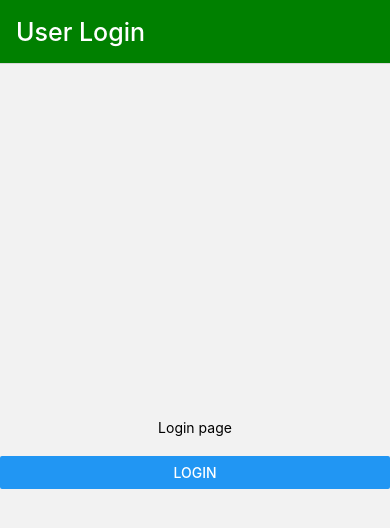
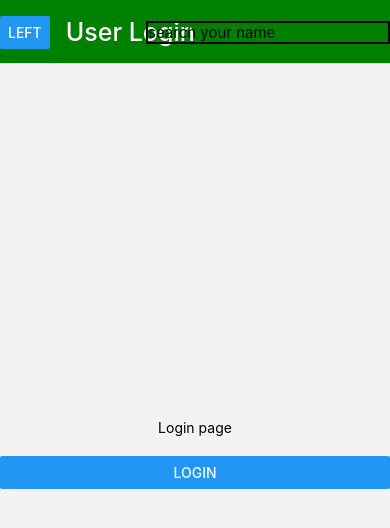
Before and after one commit to deep1524/ReactNative, a React Native app: screen / in a window 390 px wide. Shown: the top 528 px of the page. Built offline with nearby package versions, Linux system fonts and the light colour scheme.

Commit message:
stack navigation search and button component

```diff
--- /dev/null
+++ b/components/Page/Search.jsx
@@ -0,0 +1,10 @@
+import React from 'react'
+import { TextInput } from 'react-native'
+
+const Search = () => {
+  return (
+    <TextInput placeholder='search your name' style={{fontSize:15,borderColor:"black",borderWidth:2}}/>
+  )
+}
+
+export default Search;
--- a/components/Stack_Naviagation.jsx
+++ b/components/Stack_Naviagation.jsx
@@ -1,12 +1,17 @@
 import React from 'react';
-import {Text, View} from 'react-native';
+import {Alert, Button, Text, View} from 'react-native';
 import {NavigationContainer} from '@react-navigation/native';
 import {createNativeStackNavigator} from '@react-navigation/native-stack';
 import Home from './Page/Home';
 import Login from './Page/Login';
+import Search from './Page/Search';
 const Stack = createNativeStackNavigator();
 
 const Stack_Naviagation = () => {
+  const leftbtnaction=()=>{
+   console.warn("left btn action")
+  }
+
   return (
     <NavigationContainer>
       <Stack.Navigator
@@ -24,6 +29,8 @@ const Stack_Naviagation = () => {
           name="Login"
           component={Login}
           options={{
+            headerLeft:()=><Button title='Left' onPress={leftbtnaction}></Button>,
+            headerRight:()=><Search/>,
             title: 'User Login',
             headerStyle: {
               backgroundColor: 'green',
```
